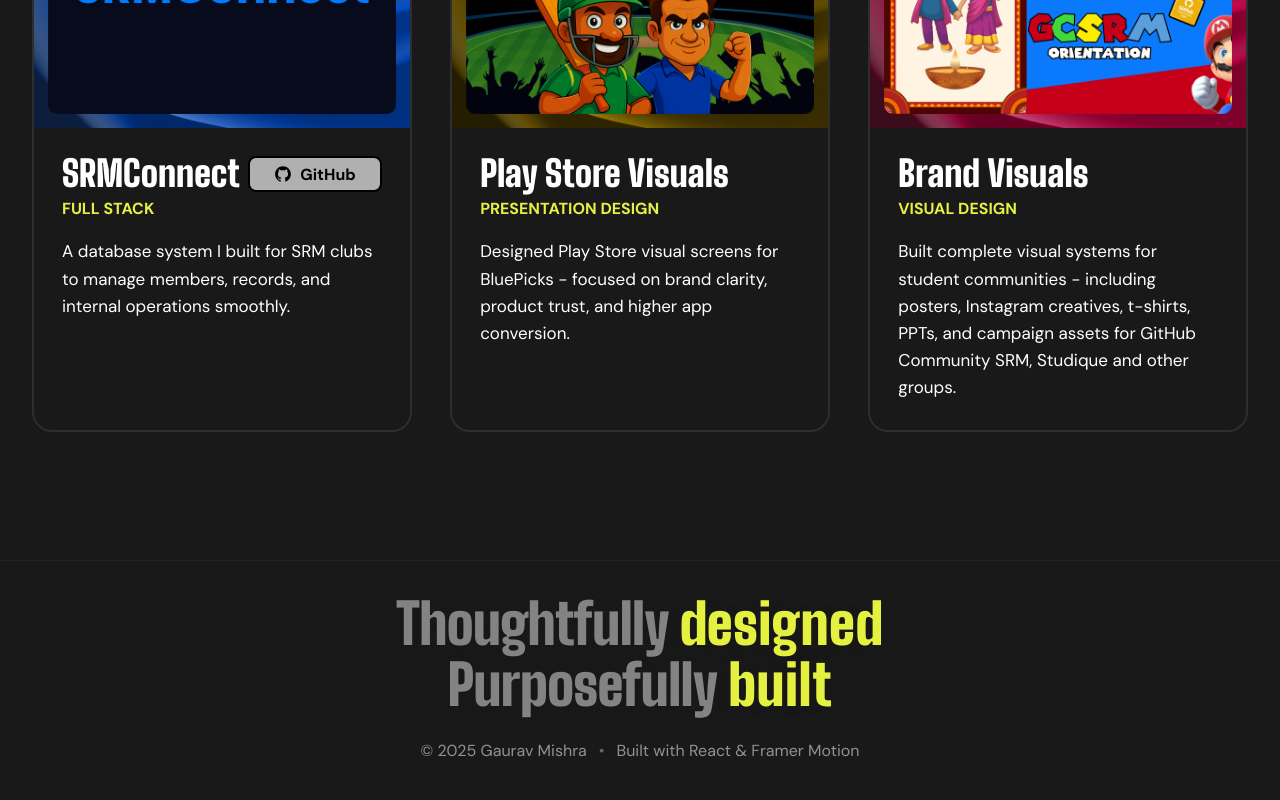
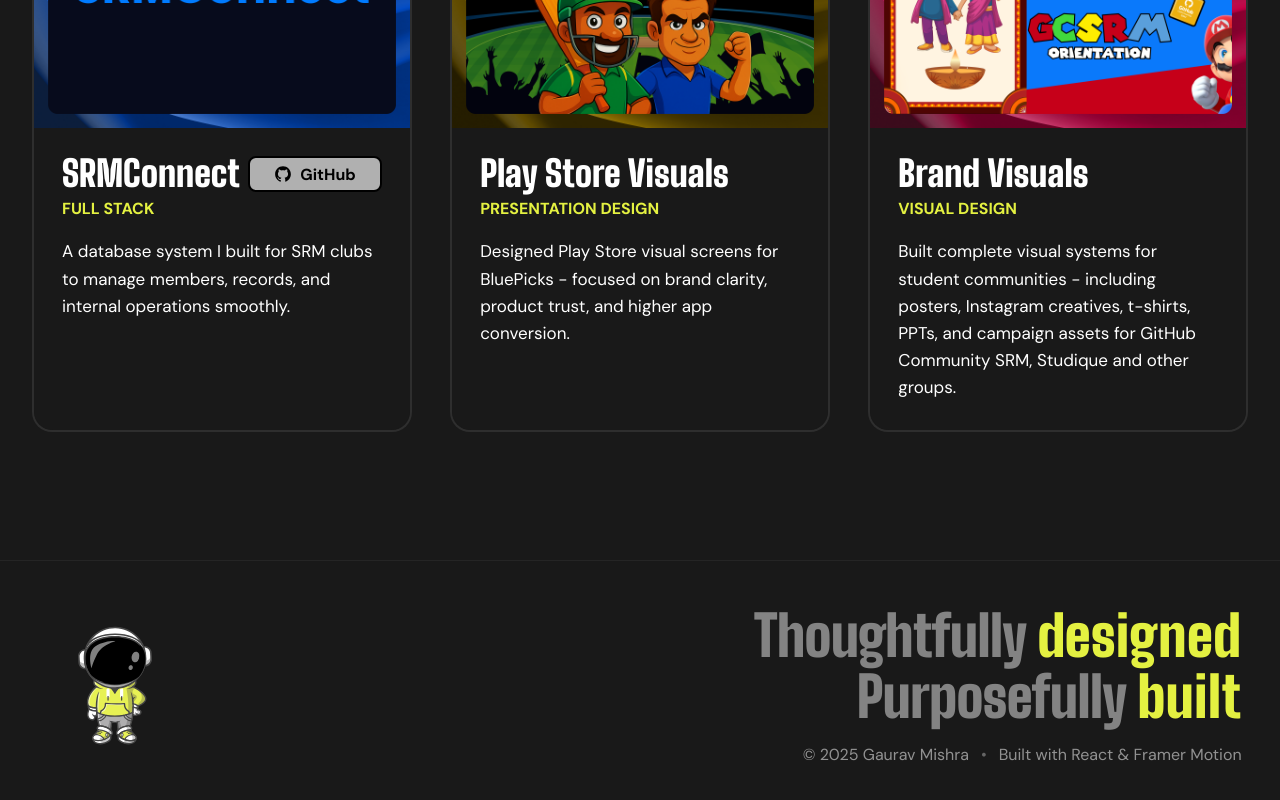
Before and after one commit to mishragaurav08/PORTFOLIOGAURAVV2, a Next.js app: page /projects in a window 1280 px wide. Shown: the part 1554-2354 px from the top of the page. Built offline with nearby package versions, Linux system fonts and the light colour scheme.

Commit message:
deploy jai shree ram

```diff
--- a/components/Experience/Experience.jsx
+++ b/components/Experience/Experience.jsx
@@ -5,7 +5,7 @@
 
 const experiences = [
   {
-    title: 'Samsung PRISM Intern',
+    title: 'Samsung PRISM',
     org: 'Samsung R&D Institute India',
     date: "Mar 2025 - Present",
     desc: 'I worked on applied machine learning systems for large-scale network traffic analysis, built pipelines to process and classify packet-level data, evaluated model performance, and contributed to Samsung’s internal research workflows.'
--- a/components/Footer/Footer.jsx
+++ b/components/Footer/Footer.jsx
@@ -3,6 +3,12 @@
 import { motion } from 'framer-motion';
 
 export default function Footer() {
+
+  const handleMascotActivate = () => {
+    if (typeof window === 'undefined') return;
+    window.scrollTo({ top: 0, behavior: 'smooth' });
+  };
+
   return (
     <footer className={styles.footer}>
       <motion.div
@@ -12,14 +18,41 @@
         transition={{ duration: 0.7, ease: [0.4, 0, 0.2, 1] }}
         viewport={{ once: true, amount: 0.2 }}
       >
-        <div className={styles.quote}>
-          <span className={styles.secondary}>Thoughtfully </span> <span className={styles.primary}>designed</span><br />
-          <span className={styles.secondary}>Purposefully </span><span className={styles.primary}>built</span>
+        <div className={styles.mascotContainer}>
+          <img
+            src="/assets/mascot.svg"
+            alt="Mascot"
+            className={styles.mascot}
+            role="button"
+            tabIndex={0}
+            aria-label="Scroll to top"
+            onClick={handleMascotActivate}
+            onKeyDown={(e) => {
+              if (e.key === 'Enter' || e.key === ' ') {
+                e.preventDefault();
+                handleMascotActivate();
+              }
+            }}
+          />
         </div>
-        <div className={styles.copyright}>
-          <span className={styles.copyrightText}>© {new Date().getFullYear()} Gaurav Mishra</span>
-          <span className={styles.copyrightDivider}>•</span>
-          <span className={styles.copyrightText}>Built with React & Framer Motion</span>
+
+        <div className={styles.content}>
+          <div className={styles.quote}>
+            <span className={styles.secondary}>Thoughtfully </span>
+            <span className={styles.primary}>designed</span><br />
+            <span className={styles.secondary}>Purposefully </span>
+            <span className={styles.primary}>built</span>
+          </div>
+
+          <div className={styles.copyright}>
+            <span className={styles.copyrightText}>
+              © {new Date().getFullYear()} Gaurav Mishra
+            </span>
+            <span className={styles.copyrightDivider}>•</span>
+            <span className={styles.copyrightText}>
+              Built with React & Framer Motion
+            </span>
+          </div>
         </div>
       </motion.div>
     </footer>
--- a/components/Footer/Footer.module.css
+++ b/components/Footer/Footer.module.css
@@ -1,3 +1,26 @@
+/* Mascot styles */
+.mascotContainer {
+  display: flex;
+  justify-content: center;
+  align-items: center;
+  margin: 0;
+  margin-right: clamp(24px, 4vw, 64px);
+  align-self: stretch;
+  padding: clamp(8px, 1.5vw, 16px) 0;
+  flex: 0 0 auto;
+}
+
+.mascot {
+  height: clamp(90px, 12vw, 220px);
+  width: auto;
+  display: block;
+  max-width: 260px;
+  object-fit: contain;
+}
+
+.mascot {
+  cursor: pointer;
+}
 .footer {
   width: 100%;
   padding: clamp(24px, 4vh, 48px) 0;
@@ -16,20 +39,28 @@
   padding: 0 clamp(24px, 3vw, 48px);
   box-sizing: border-box;
   display: flex;
-  flex-direction: column;
+  flex-direction: row;
   align-items: center;
+  justify-content: space-between;
   gap: clamp(20px, 3vh, 32px);
 }
 
+.content {
+  display: flex;
+  flex-direction: column;
+  align-items: flex-end;
+  gap: clamp(12px, 2vh, 20px);
+  flex: 1 1 auto;
+}
+
 .quote {
-  text-align: center;
+  text-align: right;
   font-family: 'Big Shoulders Display', system-ui, -apple-system, 'Segoe UI', Roboto, 'Helvetica Neue', Arial;
   font-size: clamp(32px, 5vw, 56px);
-  text-shadow: 0 2px 16px rgba(0,0,0,0.12), 0 1px 0 var(--bg);
   font-weight: 800;  /* Ensuring font-weight is set to 800 */
   line-height: 1.1;
   letter-spacing: -0.01em;
-  max-width: 800px;
+  max-width: 640px;
 }
 
 .primary {
@@ -49,7 +80,7 @@
   align-items: center;
   gap: 12px;
   flex-wrap: wrap;
-  justify-content: center;
+  justify-content: flex-end;
   color: var(--muted2);
   font-family: 'DM Sans', system-ui, -apple-system, 'Segoe UI', Roboto, 'Helvetica Neue', Arial;
   font-size: clamp(14px, 1.6vw, 16px);
@@ -81,10 +112,27 @@
   .wrapper {
     padding: 0 clamp(20px, 2.5vw, 32px);
     gap: clamp(16px, 2.5vh, 24px);
+    flex-direction: column;
+    align-items: center;
   }
 
   .quote {
     font-size: clamp(22px, 4vw, 32px);
+    text-align: center;
+  }
+
+  .mascotContainer {
+    margin-right: 0;
+    margin-top: 16px;
+    align-self: center;
+  }
+
+  .content {
+    align-items: center;
+  }
+
+  .copyright {
+    justify-content: center;
   }
 }
 
--- /dev/null
+++ b/pages/_document.js
@@ -0,0 +1,16 @@
+import { Html, Head, Main, NextScript } from 'next/document';
+
+export default function Document() {
+  return (
+    <Html lang="en">
+      <Head>
+        <link rel="icon" href="/assets/mascot.svg" type="image/svg+xml" />
+        <link rel="shortcut icon" href="/assets/mascot.svg" type="image/svg+xml" />
+      </Head>
+      <body>
+        <Main />
+        <NextScript />
+      </body>
+    </Html>
+  );
+}
```
Also changed, not shown: components/Experience/Experience.module.css (+48 -19 lines), components/Hero/Hero.module.css (+23 -0 lines), public/assets/mascot.svg (added).
